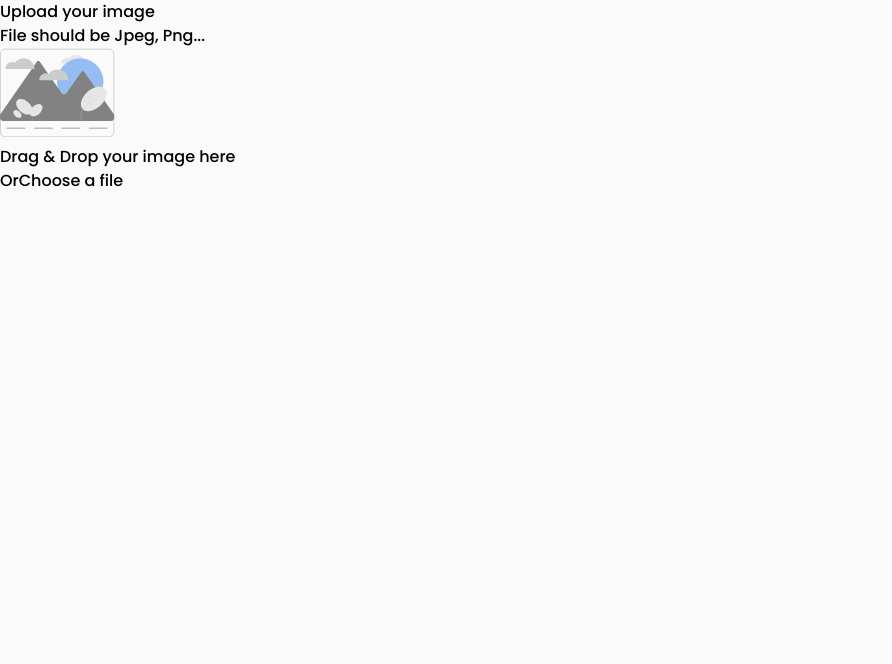
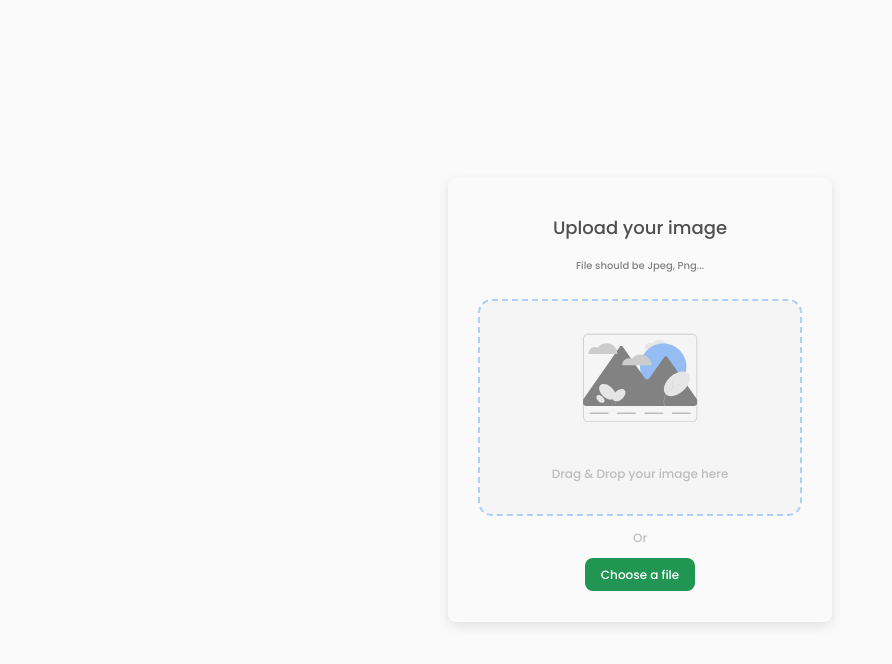
Before and after one commit to JRS-Developer/upload_image, a Next.js app: page / in a window 1280 px wide. Shown: the top 664 px of the page, without its empty margins (0-892 px from the left). Built offline with nearby package versions, Linux system fonts and the light colour scheme.

Commit message:
feat: separated a little the page in components

```diff
--- /dev/null
+++ b/pages/components/Button.tsx
@@ -0,0 +1,36 @@
+import { ButtonHTMLAttributes, createElement } from "react";
+
+type Variant = "primary" | "success";
+
+interface Props
+  extends Omit<ButtonHTMLAttributes<HTMLButtonElement>, "className"> {
+  children: React.ReactNode;
+  component?: React.ElementType;
+  variant?: Variant;
+}
+
+const Button = ({
+  children,
+  component = "button",
+  variant = "primary",
+  ...rest
+}: Props) => {
+  const defaultClassName =
+    "text-xs text-white px-4 py-2 rounded-lg transition-colors duration-200 focus:outline focus:outline-2 focus:outline-black";
+
+  const variants: { [key in Variant]: string } = {
+    primary: "bg-primary hover:bg-blue-600",
+    success: "bg-success hover:bg-green-700",
+  };
+  return createElement(
+    component,
+    {
+      className: `${defaultClassName} ${variants?.[variant]}`,
+      role: "button",
+      ...rest,
+    },
+    children
+  );
+};
+
+export default Button;
--- /dev/null
+++ b/pages/components/ProgressBar.tsx
@@ -0,0 +1,27 @@
+interface Props {
+  value?: number;
+  height?: string;
+}
+
+const ProgressBar = ({ value = 0, height }: Props) => {
+  const indeterminableClass =
+    "absolute left-0 top-0 min-w-[50%] animate-indeterminate";
+
+  return (
+    <div
+      className="h-1.5 rounded-lg bg-gray-6 flex overflow-hidden relative"
+      style={height ? { height: height } : {}}
+    >
+      <div
+        role="progressbar"
+        className={`rounded-full bg-primary h-full transition-all duration-300 ${
+          value === 0 && indeterminableClass
+        }`}
+        style={value ? { width: `${value}%` } : {}}
+        aria-valuenow={value}
+      ></div>
+    </div>
+  );
+};
+
+export default ProgressBar;
--- /dev/null
+++ b/pages/components/UploadForm.tsx
@@ -0,0 +1,40 @@
+import Image from "next/image";
+import Button from "./Button";
+
+interface Props {
+  onDrop: (e: React.DragEvent<HTMLDivElement>) => void;
+  onChange: (e: React.ChangeEvent<HTMLInputElement>) => void;
+}
+const UploadForm = ({ onDrop, onChange }: Props) => (
+  <form className="flex flex-col items-center gap-4">
+    <div className="flex flex-col text-center gap-4 mb-3">
+      <h1 className="text-gray-2 text-lg">Upload your image</h1>
+      <p className="text-gray-3 text-[10px]">File should be Jpeg, Png...</p>
+    </div>
+    <div
+      onDragOver={(e) => e.preventDefault()}
+      onDrop={onDrop}
+      className="flex flex-col items-center p-8 outline-2 outline-blue-400/50 outline-dashed rounded-xl w-80 gap-9 bg-neutral-100 select-none"
+    >
+      <div className="pointer-events-none">
+        <Image src="/upload.svg" alt="" width={115} height={90} />
+      </div>
+      <p className="text-gray-4 text-xs">Drag & Drop your image here</p>
+    </div>
+    <span className="text-gray-4 text-xs">Or</span>
+    <label htmlFor="upload-image">
+      <input
+        type="file"
+        accept="image/*"
+        id="upload-image"
+        className="sr-only"
+        onChange={onChange}
+      />
+      <Button component="span" variant="success">
+        Choose a file
+      </Button>
+    </label>
+  </form>
+);
+
+export default UploadForm;
--- a/pages/index.tsx
+++ b/pages/index.tsx
@@ -1,10 +1,19 @@
 import Image from "next/image";
 import type { NextPage } from "next";
 import { useState } from "react";
+import Button from "./components/Button";
+import UploadForm from "./components/UploadForm";
+import ProgressBar from "./components/ProgressBar";
 
 interface UploadImgResponse {
   url: string;
 }
+
+const Container = ({ children }: { children: React.ReactNode }) => (
+  <div className="min-h-screen flex justify-center items-center">
+    <div className="shadow-md px-8 py-9 rounded-lg">{children}</div>
+  </div>
+);
 
 const Home: NextPage = () => {
   const [loading, setLoading] = useState(false);
@@ -46,48 +55,32 @@ const Home: NextPage = () => {
 
   if (loading)
     return (
-      <div>
-        <p>Uploading...</p>
-        <div></div>
-      </div>
+      <Container>
+        <div className="flex flex-col gap-7">
+          <p className="text-lg">Uploading...</p>
+          <ProgressBar />
+        </div>
+      </Container>
     );
 
   if (image) {
     return (
-      <div>
+      <Container>
         <h3>Uploaded Successfully!</h3>
         <Image src={image} height={500} width={500} alt="Uploaded image" />
         <div>
           <p>{image}</p>
-          <button onClick={handleCopyClick}>Copy Link</button>
+          <Button onClick={handleCopyClick}>Copy Link</Button>
         </div>
-      </div>
+      </Container>
     );
   }
 
   return (
     <>
-      <form>
-        <div>
-          <h1>Upload your image</h1>
-          <p>File should be Jpeg, Png...</p>
-        </div>
-        <div onDragOver={(e) => e.preventDefault()} onDrop={handleDrop}>
-          <Image src="/upload.svg" alt="" width={115} height={90} />
-          <p>Drag & Drop your image here</p>
-        </div>
-        <span>Or</span>
-        <label htmlFor="upload-image">
-          <input
-            type="file"
-            accept="image/*"
-            id="upload-image"
-            style={{ display: "none" }}
-            onChange={handleChange}
-          />
-          <span>Choose a file</span>
-        </label>
-      </form>
+      <Container>
+        <UploadForm onChange={handleChange} onDrop={handleDrop} />
+      </Container>
     </>
   );
 };
```
